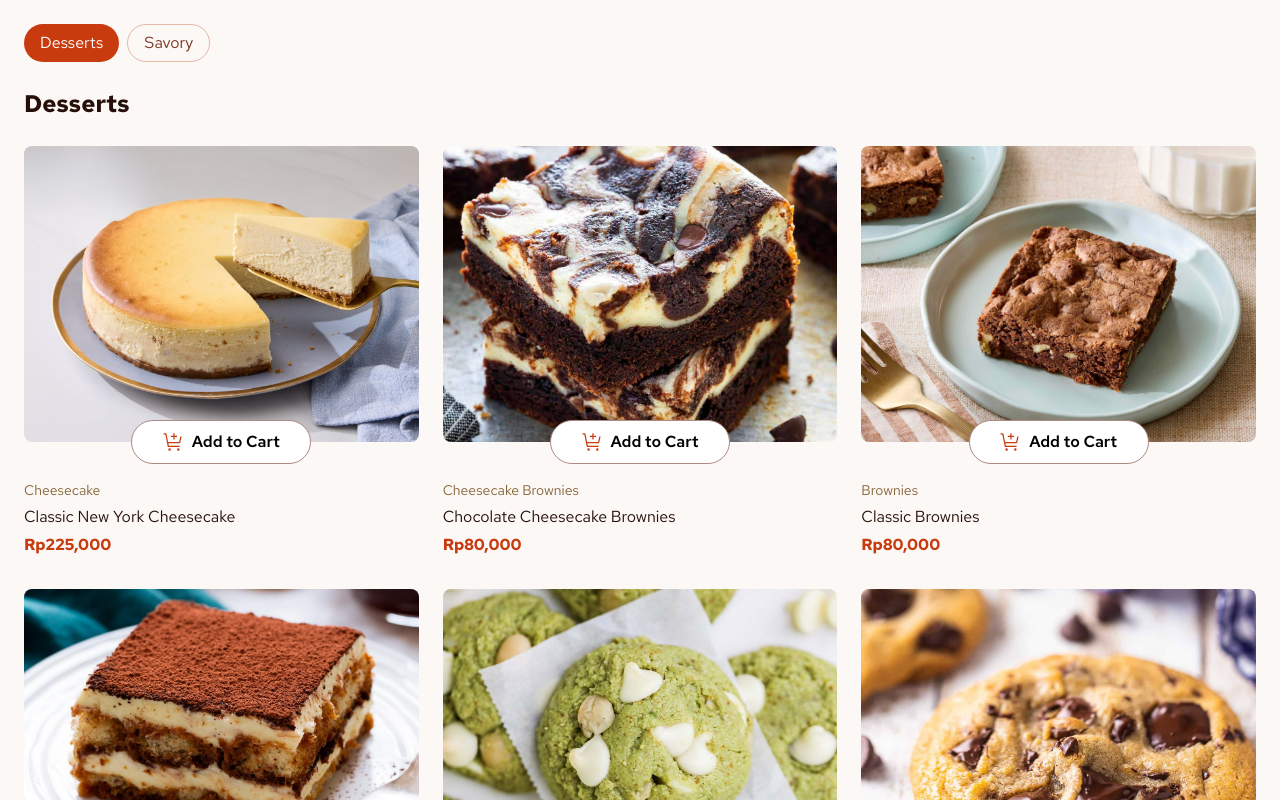
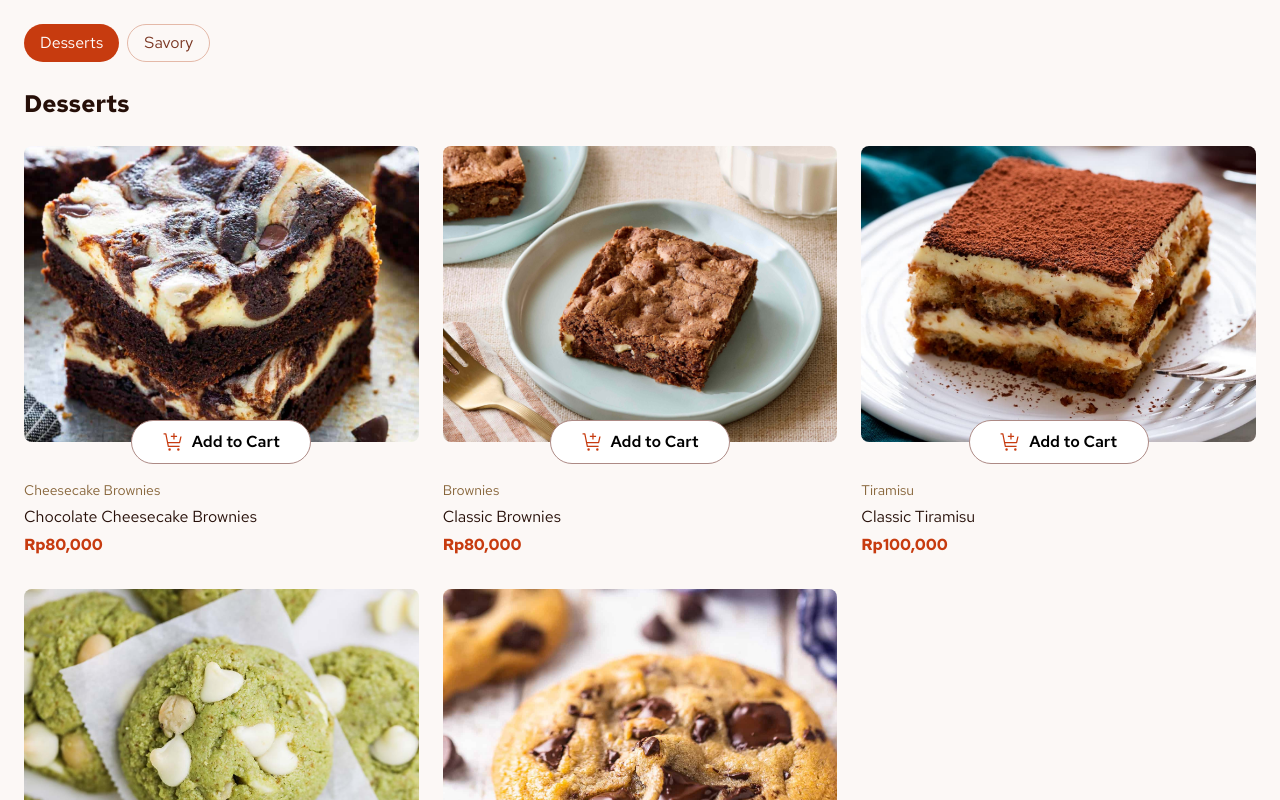
Before and after one commit to David-Dermawan/product-cart, a React (Vite) app: page / in a window 1280 px wide. Shown: the top 800 px of the page. Built offline with nearby package versions, Linux system fonts and the light colour scheme; a web font is replaced by a local one.

Commit message:
Remove commented-out Cheesecake product from product data

```diff
--- a/src/data/product.js
+++ b/src/data/product.js
@@ -6,13 +6,13 @@ import matchaCookies from "../../src/assets/matcha-cookies.jpg";
 import chocolateCookies from "../../src/assets/chocolate-cookies.jpg";
 
 export const products = [
-  {
-    img: cheeseCake,
-    name: "Cheesecake",
-    detail: "Classic New York Cheesecake",
-    price: 225000,
-    category: "Desserts",
-  },
+  // {
+  //   img: cheeseCake,
+  //   name: "Cheesecake",
+  //   detail: "Classic New York Cheesecake",
+  //   price: 225000,
+  //   category: "Desserts",
+  // },
   {
     img: cheeseCakeBrownies,
     name: "Cheesecake Brownies",
```
